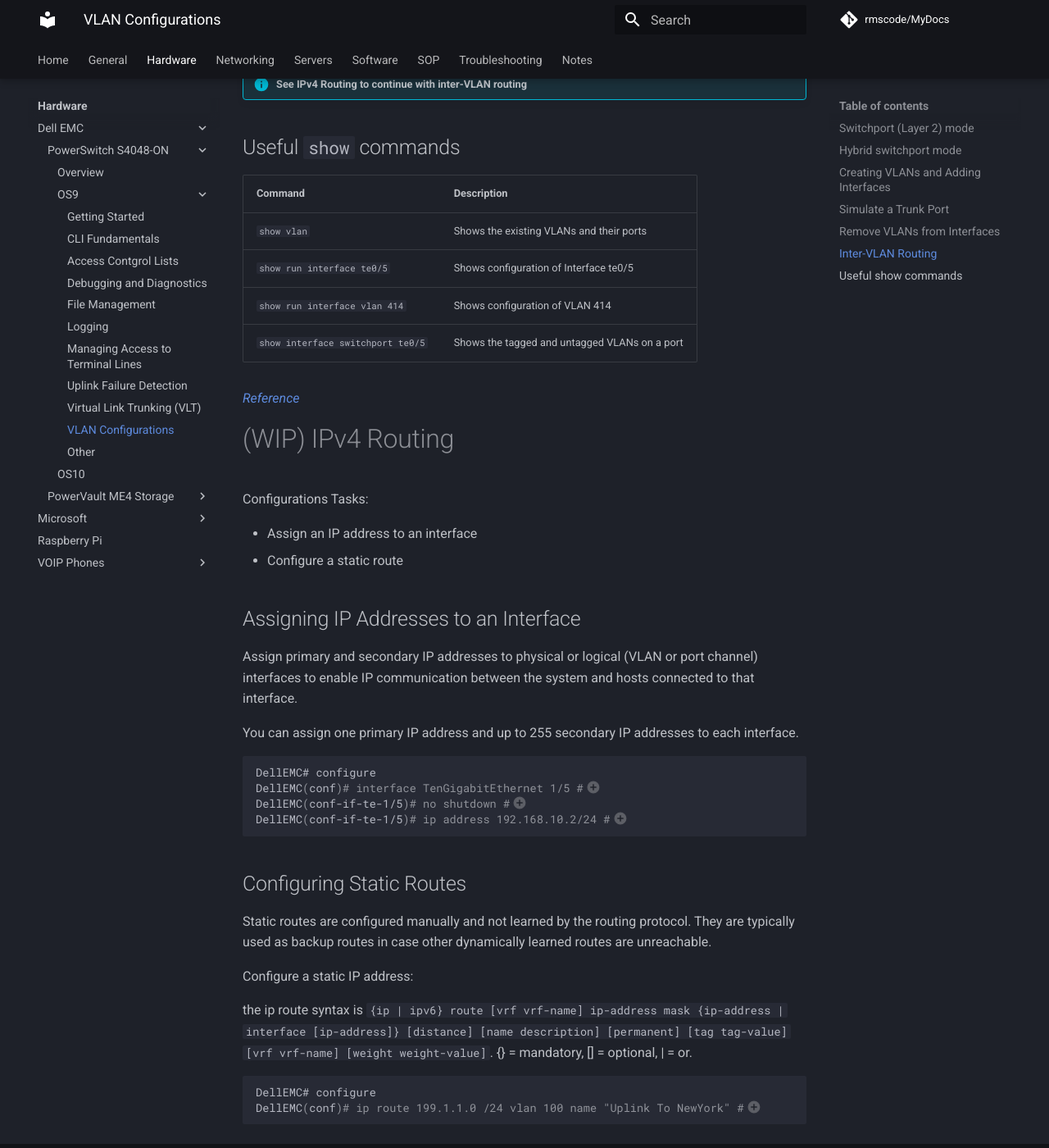
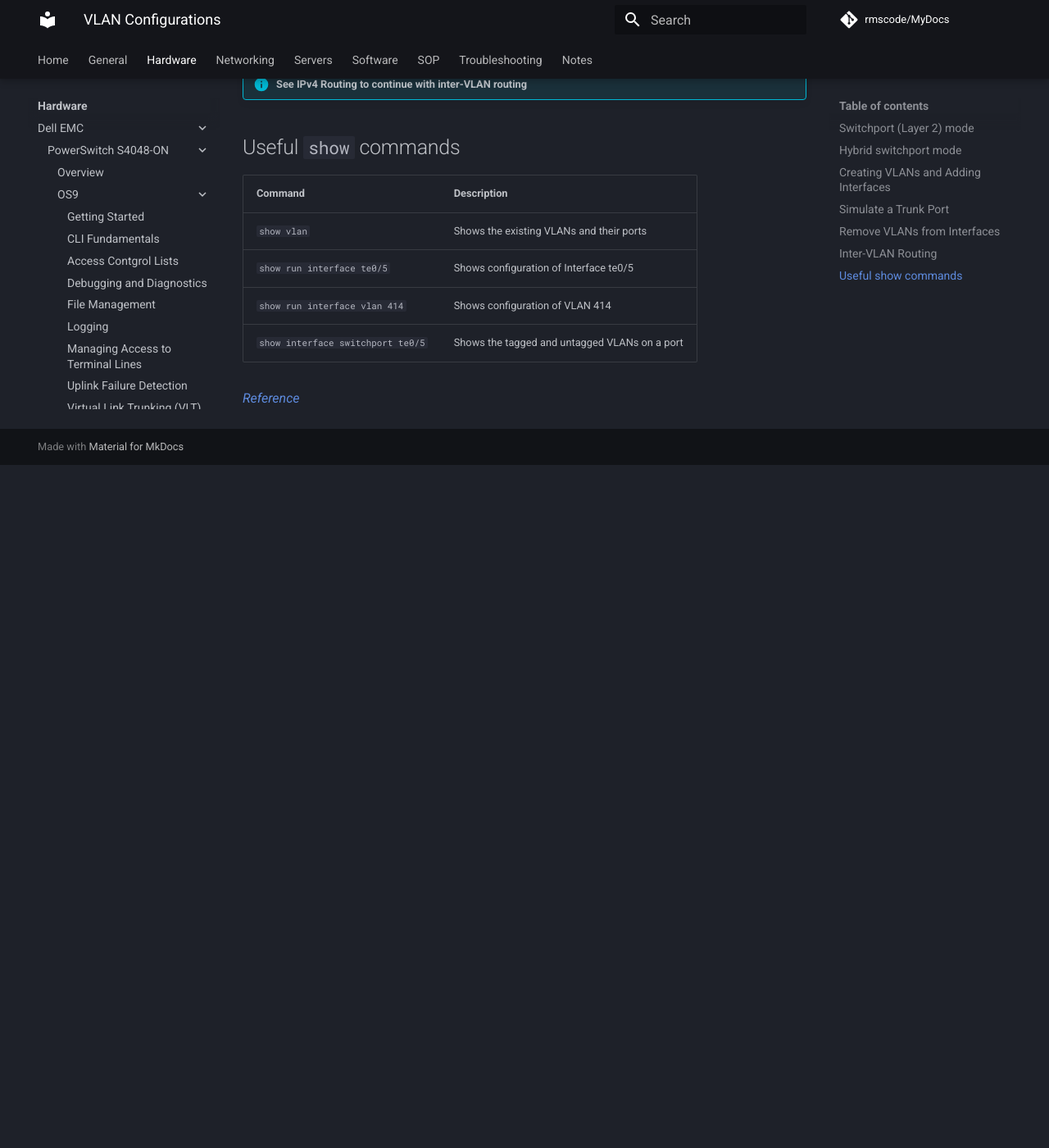
Before and after one commit to rmscode/binary-garden, an MkDocs documentation site: the page built from docs/hardware/dell-emc/S4048-ON/os9-vlan.md, in a window 1280 px wide and 1400 px high, scrolled down 2750 px. Shown: the whole window at 82% size. Built offline with MkDocs 1.6.1 and Material for MkDocs 9.7.7, drawn with Linux system fonts in a browser that asks for light colours; comment, search, counter and statistics services are not loaded; after the commit the page ends 3317 px from its top, so only the background shows below that.

Commit message:
Update os9-vlan.md

````diff
--- a/docs/hardware/dell-emc/S4048-ON/os9-vlan.md
+++ b/docs/hardware/dell-emc/S4048-ON/os9-vlan.md
@@ -122,47 +122,3 @@ DellEMC(conf-if-vl-10)# exit
 | `show interface switchport te0/5` | Shows the tagged and untagged VLANs on a port   |
 
 [*Reference*](https://www.dell.com/support/kbdoc/en-us/000119270/dell-emc-networking-how-to-configure-vlans-and-associate-ports-to-vlans-on-os9-ftos)
-
-
-
-
-
-# (WIP) IPv4 Routing
-
-Configurations Tasks:
-
-- Assign an IP address to an interface
-- Configure a static route
-
-## Assigning IP Addresses to an Interface
-
-Assign primary and secondary IP addresses to physical or logical (VLAN or port channel) interfaces to enable IP communication between the system and hosts connected to that interface.
-
-You can assign one primary IP address and up to 255 secondary IP addresses to each interface.
-
-```shell
-DellEMC# configure
-DellEMC(conf)# interface TenGigabitEthernet 1/5 #(1)
-DellEMC(conf-if-te-1/5)# no shutdown #(2)
-DellEMC(conf-if-te-1/5)# ip address 192.168.10.2/24 #(3)
-```
-
-1. Remember, this can be a VLAN or port channel interface as well.
-2. Enable the interface.
-3. To add a secondary IP address include the `secondary` keyword at the end of the command.
-
-## Configuring Static Routes
-
-Static routes are configured manually and not learned by the routing protocol. They are typically used as backup routes in case other dynamically learned routes are unreachable.
-
-Configure a static IP address:
-
-the ip route syntax is `{ip | ipv6} route [vrf vrf-name] ip-address mask {ip-address | interface [ip-address]} [distance] [name description] [permanent] [tag tag-value] [vrf vrf-name] [weight weight-value]`. {} = mandatory, [] = optional, | = or.
-
-```shell
-DellEMC# configure
-DellEMC(conf)# ip route 199.1.1.0 /24 vlan 100 name "Uplink To NewYork" #(1)
-
-```
-
-1. The syntax here is
````
